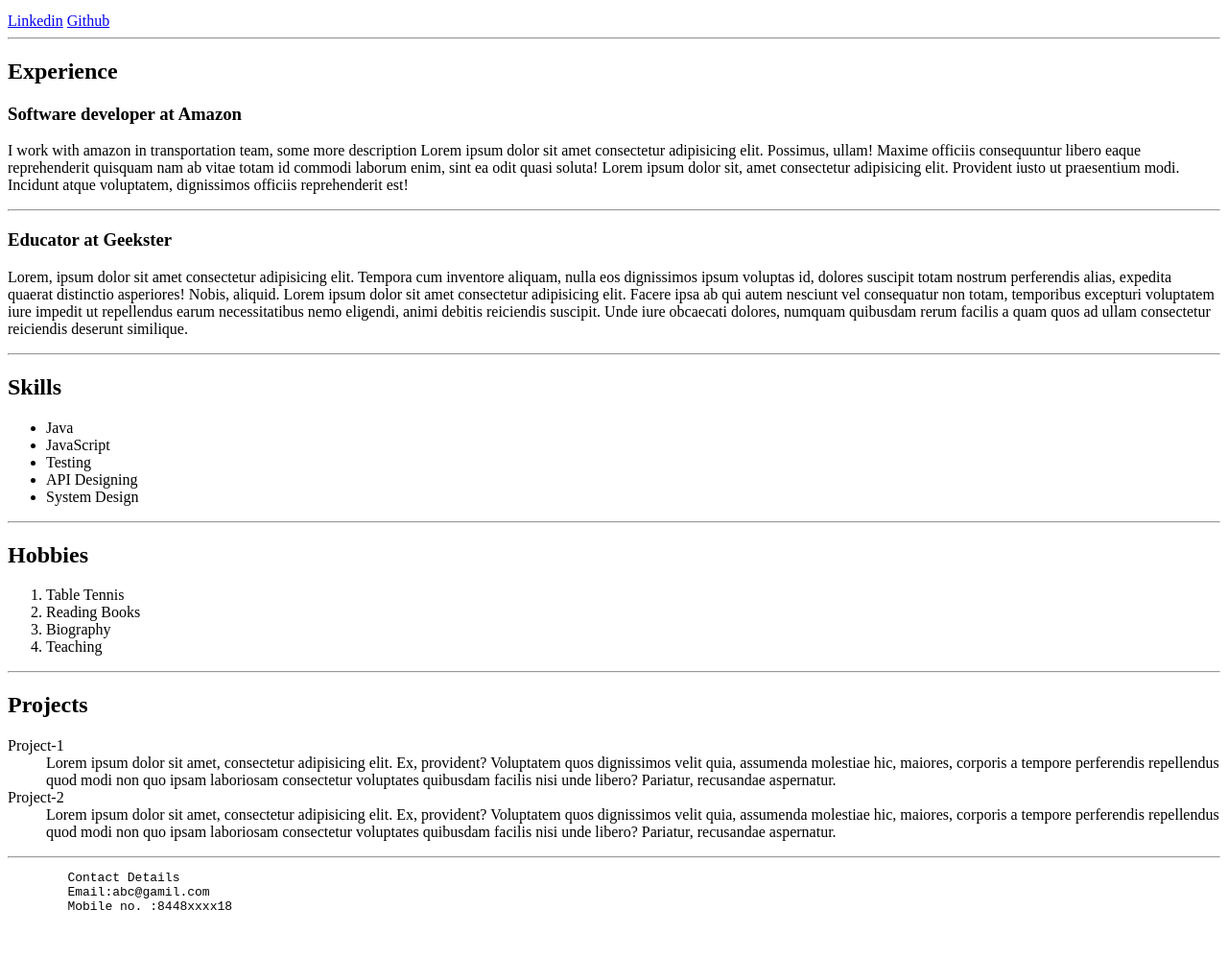
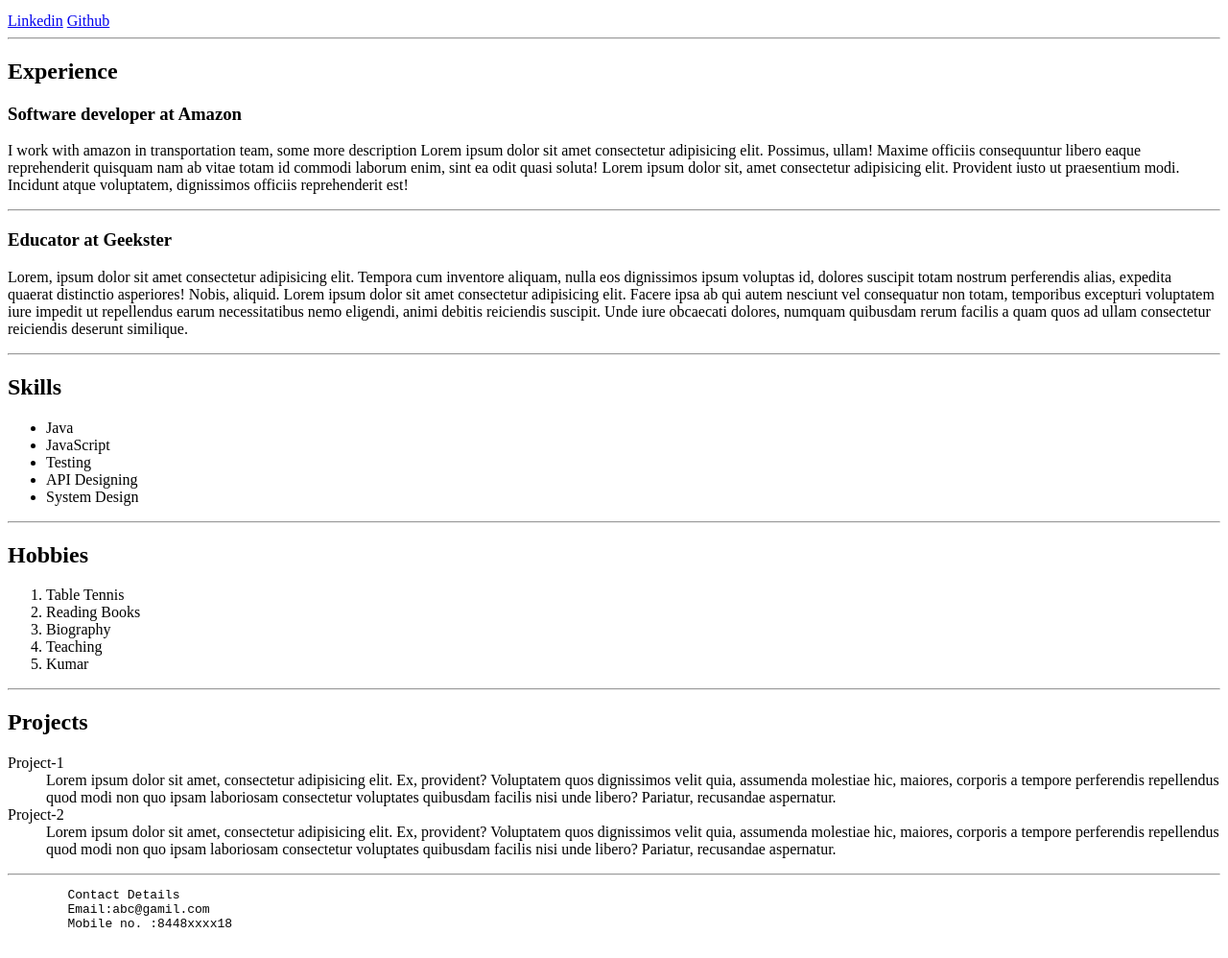
Before and after one commit to KumarSanu2/assignment1_resume, a plain HTML site: page index.html in a window 1280 px wide. Shown: the part 101-1099 px from the top of the page at 96% size. Drawn offline with Linux system fonts and the light colour scheme.

Commit message:
Check changes

```diff
--- a/index.html
+++ b/index.html
@@ -38,6 +38,7 @@
         <li>Reading Books</li>
         <li>Biography</li>
         <li>Teaching</li>
+        <li>Kumar</li>
 
     </ol>
     <hr>
```
